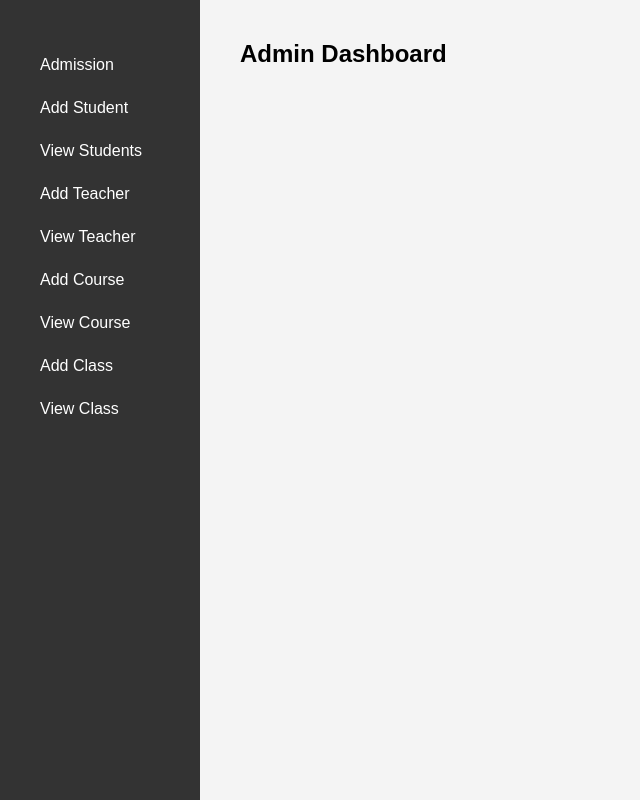
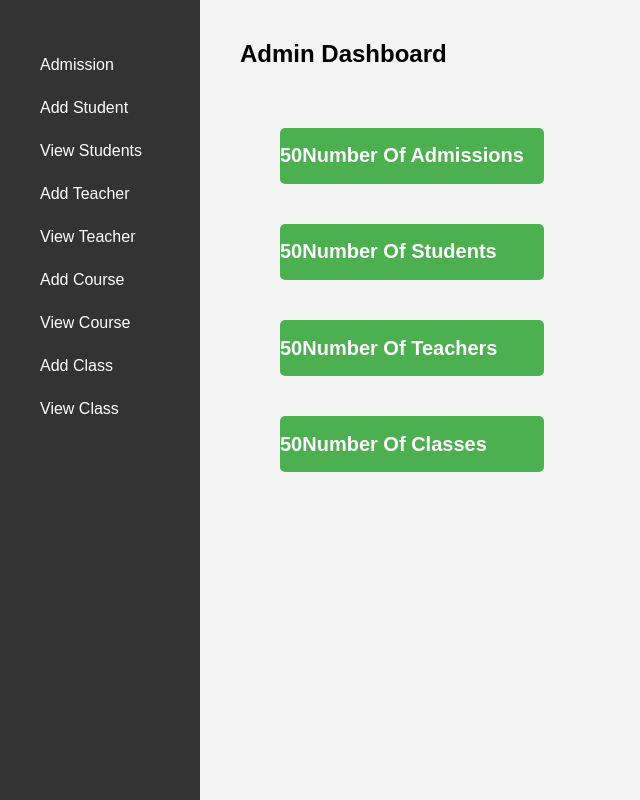
Before and after one commit to EsimoGodwillEyabi/schoolmanagementsystem, a PHP site: page /adminhome.php in a window 1280 px wide. Shown: the part 68-868 px from the top of the page, without its empty margins (0-640 px from the left). Run offline with PHP 8.4, Linux system fonts and the light colour scheme; the visitor is signed in with stand-in values (Sample User, id 1).

Commit message:
add marks modified and others

```diff
--- a/admin_sidebar.php
+++ b/admin_sidebar.php
@@ -7,13 +7,13 @@
 </head>
 <body>
      <header>
+
          <nav class="nav-admindashboard">
             <div>
                 <h1 class="nav-title-admin">Admin Dashboard</h1>
             </div>
             <div class="nav-links">
-                <ul>
-
+               <ul>
                     <li><a  class="logout-box" href="logout.php">Logout</a></li>
                 </ul>
             </div>
@@ -35,6 +35,5 @@
                 <li><a href="view_class.php">View Class</a></li>
             </ul>
         </aside>
-
 </body>
 </html>
--- a/adminhome.php
+++ b/adminhome.php
@@ -20,19 +20,90 @@ elseif($_SESSION['usertype'] !=="admin") {
        include 'admin_css.php'
 
       ?>
+
+    <style>
+       .hadmission1,
+       .hadmission {
+        font-size: 20px;
+       }
+       .flex_container {
+        display: flex;
+       flex-direction: row;
+        }
+
+        .admission {
+            display: flex;
+            background-color: #4CAF50;
+            color: white;
+            padding-right: 20px;
+            text-align: center;
+            border-radius: 5px;
+            margin: 40px;
+        }
+    </style>
+
+
 </head>
 <body class="body-admindashboard">
 
-      <?php
+       <header>
 
-       include 'admin_sidebar.php'
+         <nav class="nav-admindashboard">
+            <div>
+                <h1 class="nav-title-admin">Admin Dashboard</h1>
+            </div>
+            <div class="nav-links">
+               <ul>
+                    <li><a  class="logout-box" href="logout.php">Logout</a></li>
+                </ul>
+            </div>
+        </nav>
+    </header>
 
-      ?>
+       <main class="main-admindashboard">
 
-        <section class="content-admin">
+        <aside class="sidebar-admin">
+            <ul>
+                <li><a href="admission.php">Admission</a></li>
+                <li><a href="add_student.php">Add Student</a></li>
+                <li><a href="view_student.php">View Students</a></li>
+                <li><a href="add_teacher.php">Add Teacher</a></li>
+                <li><a href="view_teacher.php">View Teacher</a></li>
+                <li><a href="add_course.php">Add Course</a></li>
+                <li><a href="view_course.php">View Course</a></li>
+                <li><a href="add_class.php">Add Class</a></li>
+                <li><a href="view_class.php">View Class</a></li>
+            </ul>
+        </aside>
+
+     <section class="content-admin">
             <h2>Admin Dashboard</h2>
-        </section>
 
+        <div class = "flex_container">
+         <div>
+            <div class="admission">
+                 <h1 class="hadmission1"> 50 </h1>
+                <h1 class="hadmission"> Number Of Admissions </h1>
+            </div>
+
+             <div class="admission">
+                 <h1 class="hadmission1"> 50 </h1>
+                <h1 class="hadmission"> Number Of Students </h1>
+             </div>
+         <div>
+         <div>
+             <div class="admission">
+                 <h1 class="hadmission1"> 50 </h1>
+                <h1 class="hadmission"> Number Of Teachers </h1>
+            </div>
+
+            <div class="admission">
+                 <h1 class="hadmission1"> 50 </h1>
+                <h1 class="hadmission"> Number Of Classes </h1>
+            </div>
+
+        </div>
+      </section>
     </main>
 
 </body>
--- a/index.php
+++ b/index.php
@@ -71,8 +71,6 @@ if ($_SERVER['REQUEST_METHOD'] === 'POST') {
               <nav class="navigation1">
                  <ul>
                                         <li><a href="index.html">Home</a></li>
-                                        <li><a href="university.html">University</a></li>
-                                        <li><a href="#">Secondary & Primary</a></li>
                                         <li><a href="about_us.html">About Us</a></li>
                                         <li><a href="login.php" class="btn-success">login</a></li>
                                         <li><a href="admissionform.php" class="btn-success">Admission</a></li>
--- a/mycourses.php
+++ b/mycourses.php
@@ -47,9 +47,8 @@ $course_sql = "
        course_code,
         course_name
     FROM teaccher_course
-    LEFT JOIN course N course_id = course_id
     WHERE teaccher_id = ?
-    ORDER BY course_id DESC
+    ORDER BY id DESC
 ";
 $course_stmt = mysqli_prepare($conn, $course_sql);
 if (!$course_stmt) {
--- a/register_course.php
+++ b/register_course.php
@@ -159,7 +159,7 @@ if ($student_q) {
                     <input type="hidden" name="student_id" value="<?php echo htmlspecialchars($student_id); ?>">
                     <div>
                         <label for="course">Select Course</label>
-                        <select name="course_id" id="course" required>
+                        <select name="course_code" id="course_name" required>
                             <option value="">-- Select a Course --</option>
                             <?php foreach($courses as $course): ?>
                                 <option value="<?php echo htmlspecialchars($course['course_code']); ?>">
@@ -171,7 +171,7 @@ if ($student_q) {
                     </div>
                     <div>
                         <label for="accademic_year">Academic Year</label>
-                        <select name="year_id" id="accademic_year" required>
+                        <select name="year_id" id="year_id" required>
                             <option value="">-- Select Academic Year --</option>
                             <?php foreach($accademic_years as $ay): ?>
                                 <option value="<?php echo htmlspecialchars($ay['first_semester']); ?>">
--- a/teacher_data_check.php
+++ b/teacher_data_check.php
@@ -65,6 +65,7 @@ if ($_SERVER['REQUEST_METHOD'] === 'POST') {
     // Prepare and execute SQL query using prepared statement
     $sql = "INSERT INTO teaccher (teaccher_id, fullname, description, phone, email) VALUES (?, ?, ?, ?, ?)";
 
+
     $stmt = mysqli_prepare($conn, $sql);
     if ($stmt) {
         mysqli_stmt_bind_param($stmt, "sssss", $teacher_id, $full_name, $description, $phone, $email);
--- a/view_student.php
+++ b/view_student.php
@@ -17,7 +17,7 @@ $conn=mysqli_connect($host,$user,$password,$db);
 
 //Selecting data from mysql
 // Order by `user_id` (table uses `user_id` column) to avoid errors if `id` doesn't exist
-$sql = "SELECT * FROM user ORDER BY user_id DESC";
+$sql = "SELECT * FROM user WHERE usertype = 'student' ORDER BY user_id DESC";
 
 $result = mysqli_query($conn, $sql);
 
```
Also changed, not shown: mystudents.php (+9 -2 lines), register_course_check.php (+45 -74 lines).
